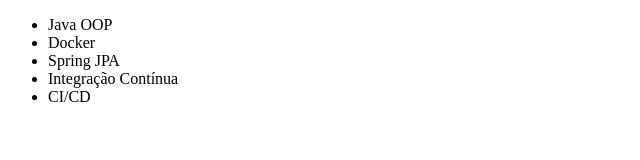
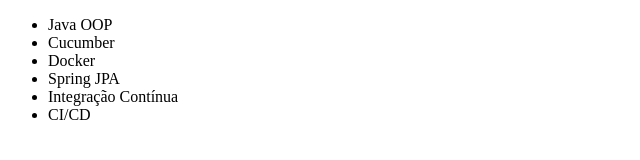
Before and after one commit to DenisLopes/git-e-github, a plain HTML site: page index.html in a window 1280 px wide. Shown: the whole page, without its empty margins (0-640 px from the left). Drawn offline with Linux system fonts and the light colour scheme.

Commit message:
add cucumber na lista

```diff
--- a/index.html
+++ b/index.html
@@ -7,6 +7,7 @@
 <body>
     <ul>
         <li>Java OOP</li>
+        <li>Cucumber</li>
         <li>Docker</li>
         <li>Spring JPA</li>
         <li>Integração Contínua</li>
```
